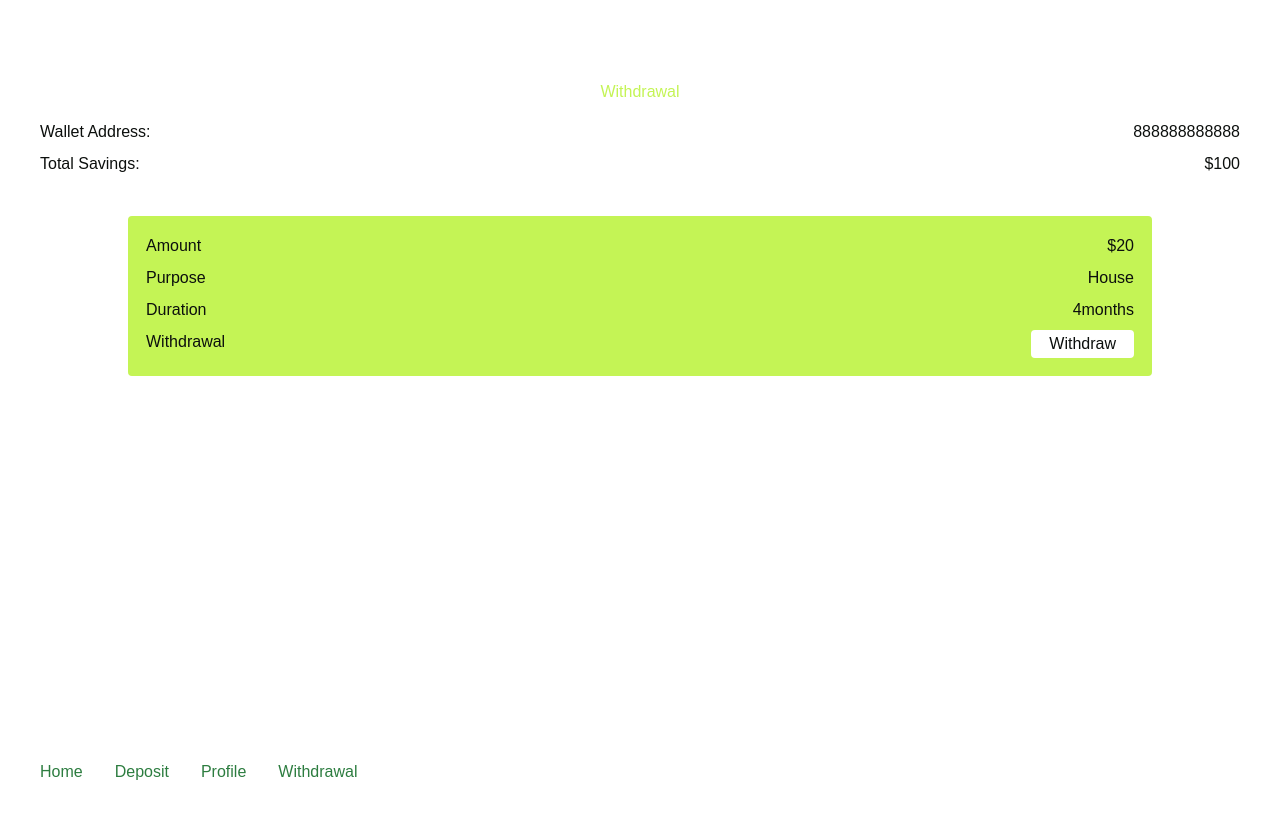
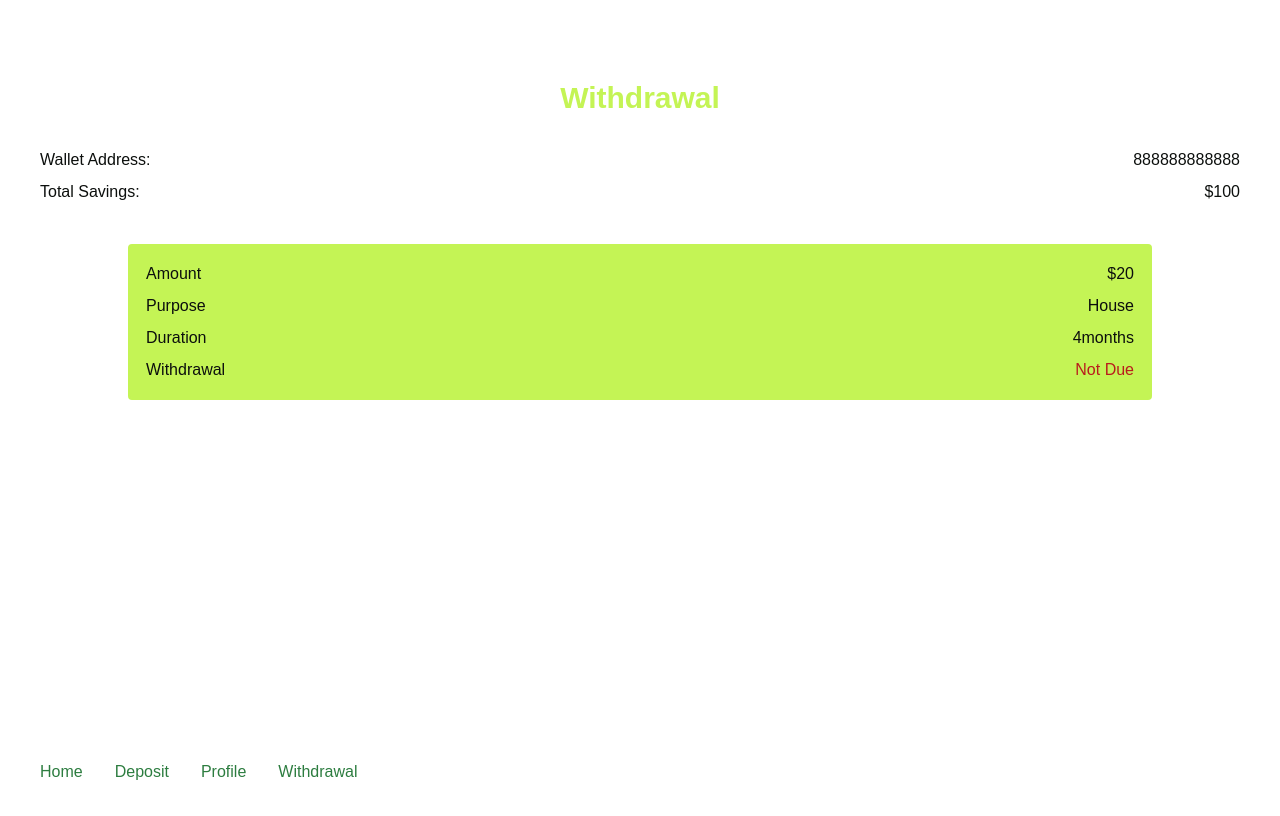
Before and after one commit to Preciousnnebuogor/supersave, a Next.js app: page /profile in a window 1280 px wide. Shown: the top 816 px of the page. Built offline with nearby package versions, Linux system fonts and the light colour scheme.

Commit message:
updated profile.tsx

```diff
--- a/app/(sector)/deposit.tsx
+++ b/app/(sector)/deposit.tsx
@@ -32,14 +32,20 @@ export default function Deposit() {
 
           <select className={`border-2 border-primary px-2 py-2 mt-3 w-full`}>
             <option value="Plan">Duration</option>
+            <option value="Plan">1week</option>
+            <option value="Plan">2weeks</option>
+            <option value="Plan">1months</option>
+            <option value="Plan">2months</option>
+            <option value="Plan">3months</option>
             <option value="Plan">4months</option>
+            <option value="Plan">5months</option>
             <option value="Plan">6months</option>
-            <option value="Plan">8months</option>
-            <option value="Plan">12months</option>
-            <option value="Plan">16months</option>
-            <option value="Plan">20months</option>
-            <option value="Plan">24months</option>
-            <option value="Plan">26months</option>
+             <option value="Plan">7months</option>
+              <option value="Plan">8months</option>
+               <option value="Plan">9months</option>
+                <option value="Plan">10months</option>
+                 <option value="Plan">11months</option>
+                  <option value="Plan">1year</option>
           </select>
 
           <div
--- a/app/(sector)/profile/page.tsx
+++ b/app/(sector)/profile/page.tsx
@@ -1,20 +1,26 @@
 "use client"
 
+import { useState } from "react"
+
 export default function People() {
+  const [valid, setValid] = useState(false)
+
   return (
     <div className={`px-10`}>
       <div className={`mt-20`}>
-        <h1 className={`text-primary flex items-center justify-center`}>
+        <h1
+          className={`text-primary font-bold text-3xl flex items-center justify-center`}
+        >
           Withdrawal
         </h1>
       </div>
-      <div className={`mt-4`}>
+      <div className={`mt-8`}>
         <div className={`flex items-start justify-between`}>
           <p>Wallet Address:</p>
           <p>888888888888</p>
         </div>
         <div className={`mt-2 flex items-start justify-between`}>
-          <p >Total Savings:</p>
+          <p>Total Savings:</p>
           <p>$100</p>
         </div>
 
@@ -22,8 +28,6 @@ export default function People() {
           <div
             className={`border-2 border-primary rounded mt-10 px-4 w-[80vw] pt-4 pb-4 bg-primary`}
           >
-
-
             <div className={`flex items-start justify-between`}>
               <p className={`mb-2`}>Amount</p>
               <p>$20</p>
@@ -35,12 +39,19 @@ export default function People() {
             <div className={`flex items-start justify-between`}>
               <p className={`mb-2`}>Duration</p>
               <p>4months</p>
-          </div >
+            </div>
             <div className={`flex items-start justify-between`}>
               <p>Withdrawal</p>
-            <button className={`bg-white border-2 border-white rounded px-4`}>Withdraw</button>
+              {valid ? (
+                <button
+                  className={`bg-white border-2 border-white rounded px-4`}
+                >
+                  Withdraw
+                </button>
+              ) : (
+                <p className={`text-red-700`}>Not Due</p>
+              )}
             </div>
-
           </div>
         </div>
       </div>
```
Lines whose indentation alone changed are shown as unchanged.
